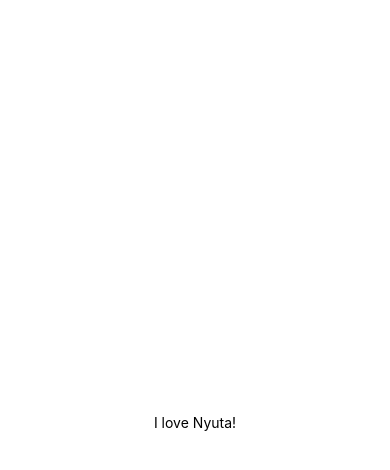
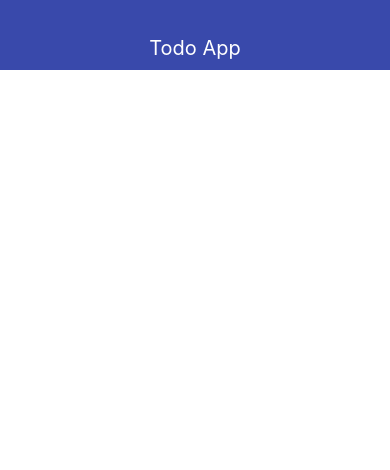
Before and after one commit to andrey-kudinov/react-native-first, a React Native app: screen / in a window 390 px wide. Shown: the top 470 px of the page. Built offline with nearby package versions, Linux system fonts and the light colour scheme.

Commit message:
add navbar

```diff
--- a/App.js
+++ b/App.js
@@ -1,10 +1,11 @@
 import { StatusBar } from 'expo-status-bar';
 import { StyleSheet, Text, View } from 'react-native';
+import { Navbar } from './src/Navbar';
 
 export default function App() {
   return (
-    <View style={styles.container}>
-      <Text>I love Nyuta!</Text>
+    <View>
+      <Navbar title='Todo App'/>
       <StatusBar style="auto" />
     </View>
   );
--- /dev/null
+++ b/src/Navbar.js
@@ -0,0 +1,26 @@
+import React from 'react'
+import { View, Text, StyleSheet } from 'react-native'
+
+export const Navbar = ({title}) => {
+  return (
+    <View style={styles.navbar}>
+      <Text style={styles.text}>
+        {title}
+      </Text>
+    </View>
+  )
+}
+
+const styles = StyleSheet.create({
+  navbar: {
+    height: 70,
+    alignItems: 'center',
+    justifyContent: 'flex-end',
+    backgroundColor: '#3949ab',
+    paddingBottom: 10
+  },
+  text: {
+    color: 'white',
+    fontSize: 20
+  }
+})
```
